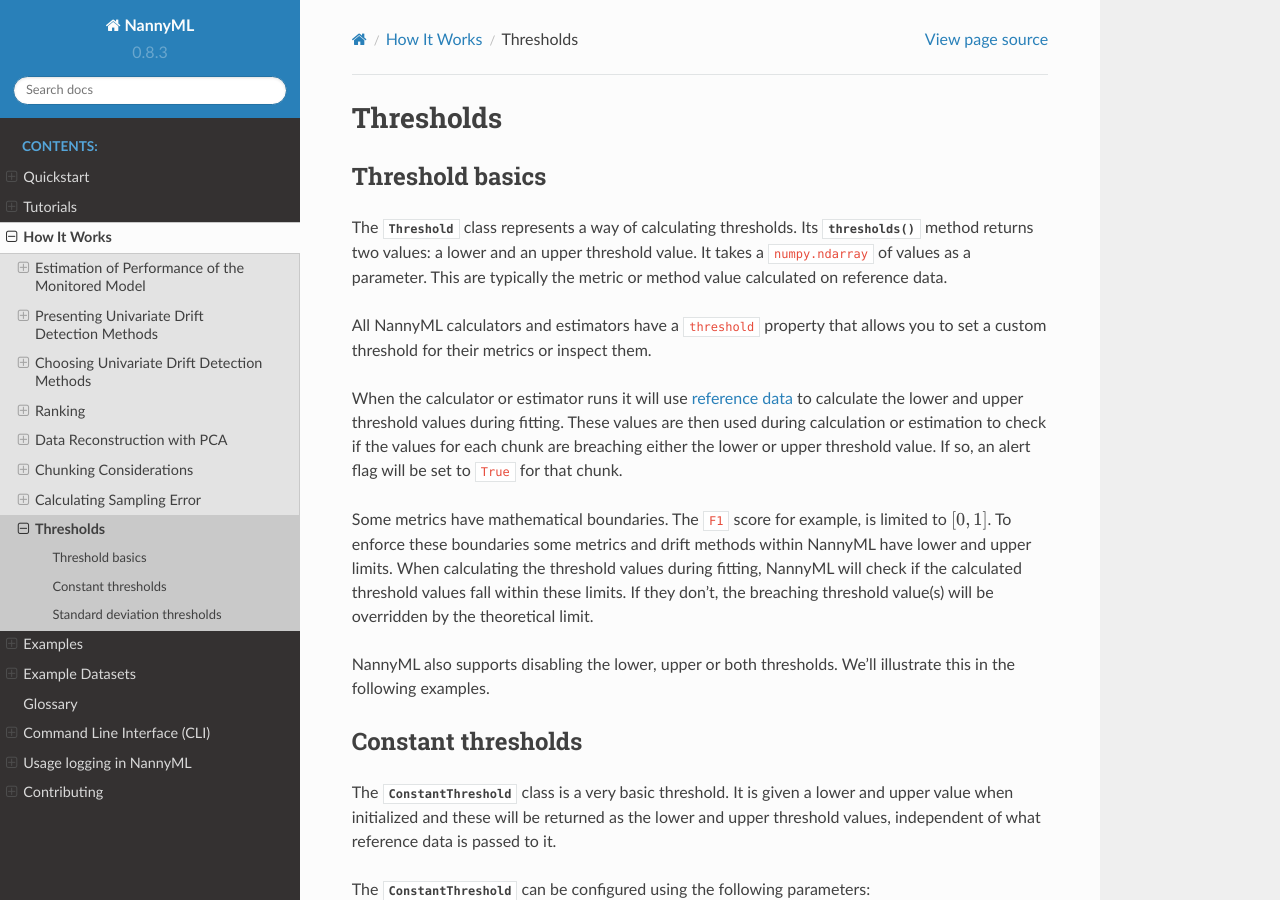
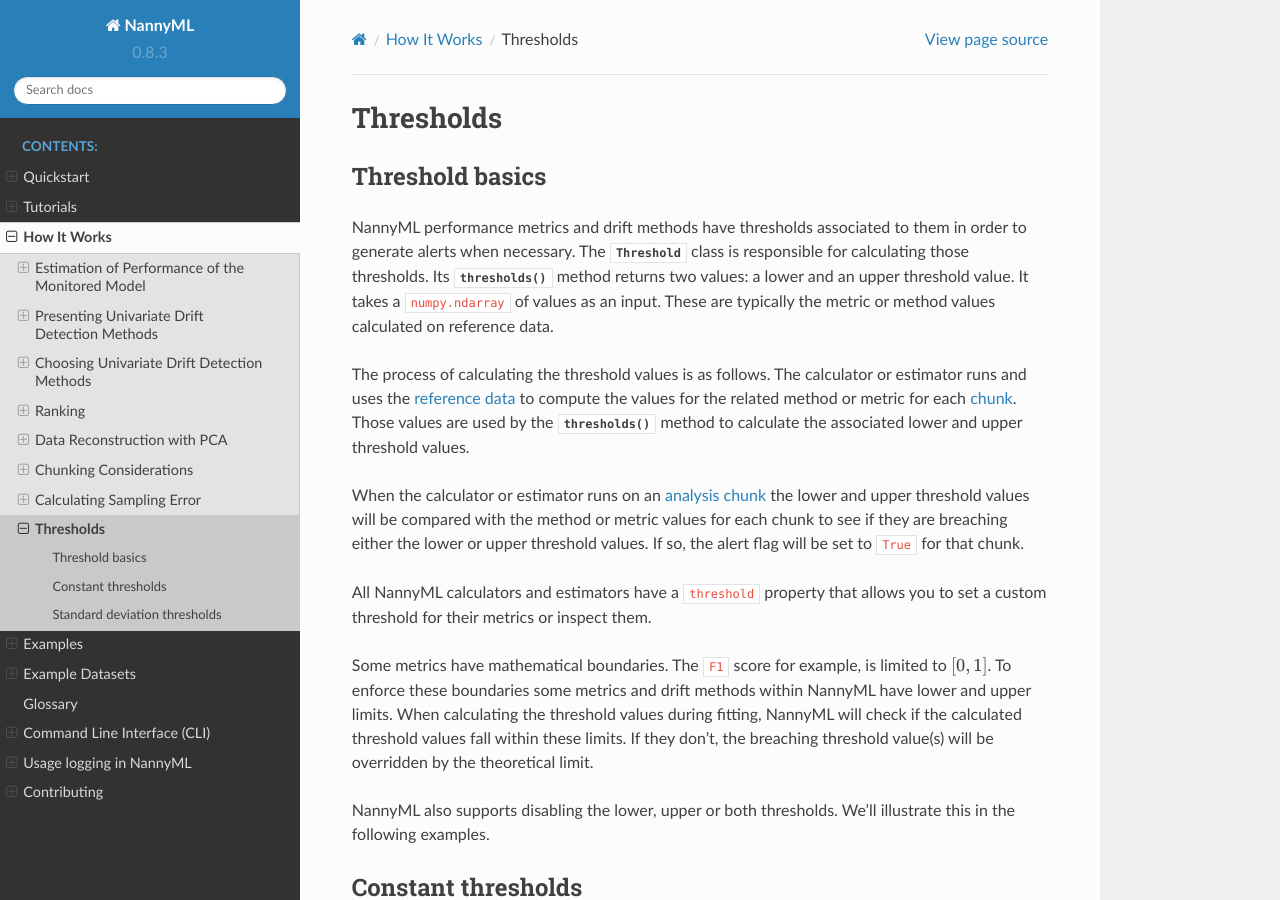
Before and after one commit to NannyML/nannyml, a Sphinx documentation site: the page built from docs/how_it_works/thresholds.rst, in a window 1280 px wide and 900 px high. Built offline with Sphinx 7.4.7 and the Read the Docs theme 2.0.0, drawn with Linux system fonts in a browser that asks for light colours; pages that are not in the unit, such as notebooks, are missing from menus.

Commit message:
threshold basics update

```diff
--- a/docs/glossary.rst
+++ b/docs/glossary.rst
@@ -79,7 +79,8 @@
         A data period is a subset of the data used to monitor a model. NannyML expects the provided data to be in one of two data periods.
 
         The first data period is called the ``reference`` period. It contains all the observations for a period with an *accepted*
-        level of performance. It most likely also includes ``target`` data.
+        level of performance. It most likely also includes ``target`` data. This period can be the test set for a model that
+        only recently entered production or a selected benchmark dataset for a model that has been in production for some time.
 
         The second subset of the data is the ``analysis`` period. It contains the observations you want NannyML to analyse.
         In the absence of targets performance in the analysis period can be estimated.
--- a/docs/how_it_works/thresholds.rst
+++ b/docs/how_it_works/thresholds.rst
@@ -5,22 +5,28 @@
 ===========
 
 Threshold basics
------------------
+----------------
 
-The :class:`~nannyml.thresholds.Threshold` class represents a way of calculating thresholds.
+NannyML performance metrics and drift methods have thresholds associated to them in order to generate
+alerts when necessary. The :class:`~nannyml.thresholds.Threshold` class is responsible for calculating
+those thresholds.
 Its :meth:`~nannyml.thresholds.Threshold.thresholds` method returns two values: a lower and an upper threshold value.
-It takes a ``numpy.ndarray`` of values as a parameter. This are typically the metric or method value
+It takes a ``numpy.ndarray`` of values as an input. These are typically the metric or method values
 calculated on reference data.
+
+The process of calculating the threshold values is as follows.
+The calculator or estimator runs and uses the :term:`reference data<data period>` to compute the values
+for the related method or metric for each :term:`chunk<Data Chunk>`. Those values are used by the
+:meth:`~nannyml.thresholds.Threshold.thresholds` method to calculate the associated lower and upper
+threshold values.
+
+When the calculator or estimator runs on an :term:`analysis<data period>` :term:`chunk<Data Chunk>`
+the lower and upper threshold values will be compared with the method or metric values for each
+chunk to see if they are breaching either the lower or upper threshold values.
+If so, the alert flag will be set to ``True`` for that chunk.
 
 All NannyML calculators and estimators have a ``threshold`` property that allows you to set a custom threshold for
 their metrics or inspect them.
-
-When the calculator or estimator runs it will use :term:`reference data<data period>` to calculate the lower and upper
-threshold values during fitting.
-These values are then used during calculation or estimation to check if the
-values for each chunk are breaching either the lower or upper threshold value.
-If so, an alert flag will be set to ``True`` for that chunk.
-
 
 Some metrics have mathematical boundaries. The ``F1`` score for example, is limited to :math:`[0, 1]`.
 To enforce these boundaries some metrics and drift methods within NannyML have lower and upper limits.
@@ -30,7 +36,7 @@
 NannyML also supports disabling the lower, upper or both thresholds. We'll illustrate this in the following examples.
 
 Constant thresholds
----------------------
+-------------------
 
 The :class:`~nannyml.thresholds.ConstantThreshold` class is a very basic threshold. It is given a lower and upper value
 when initialized and these will be returned as the lower and upper threshold values, independent of what reference data
```
